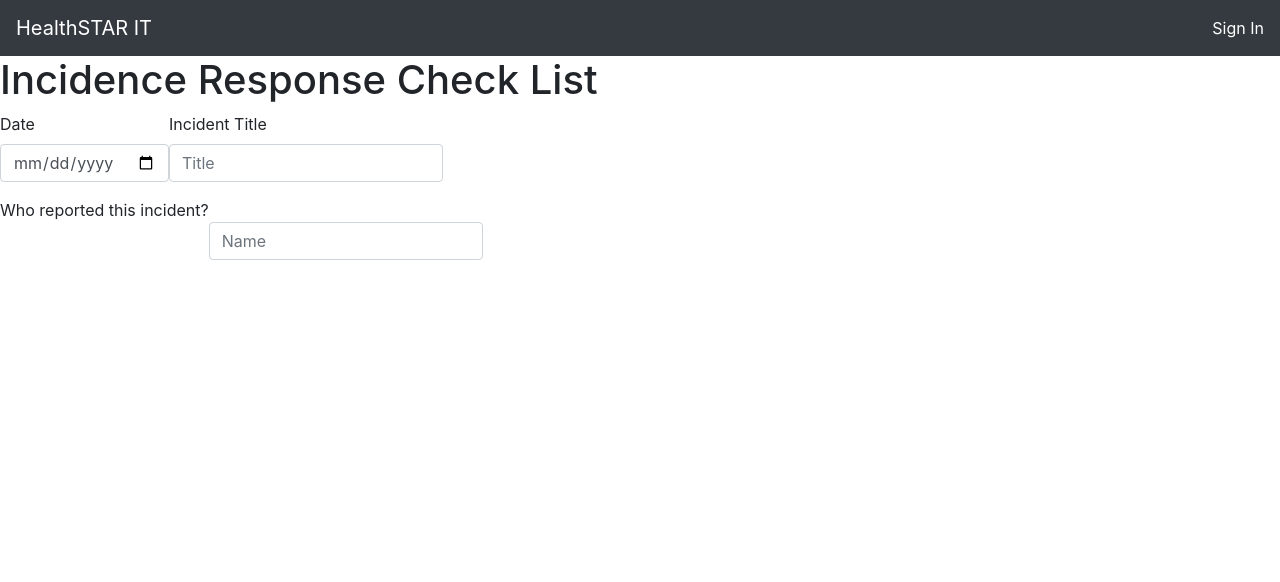
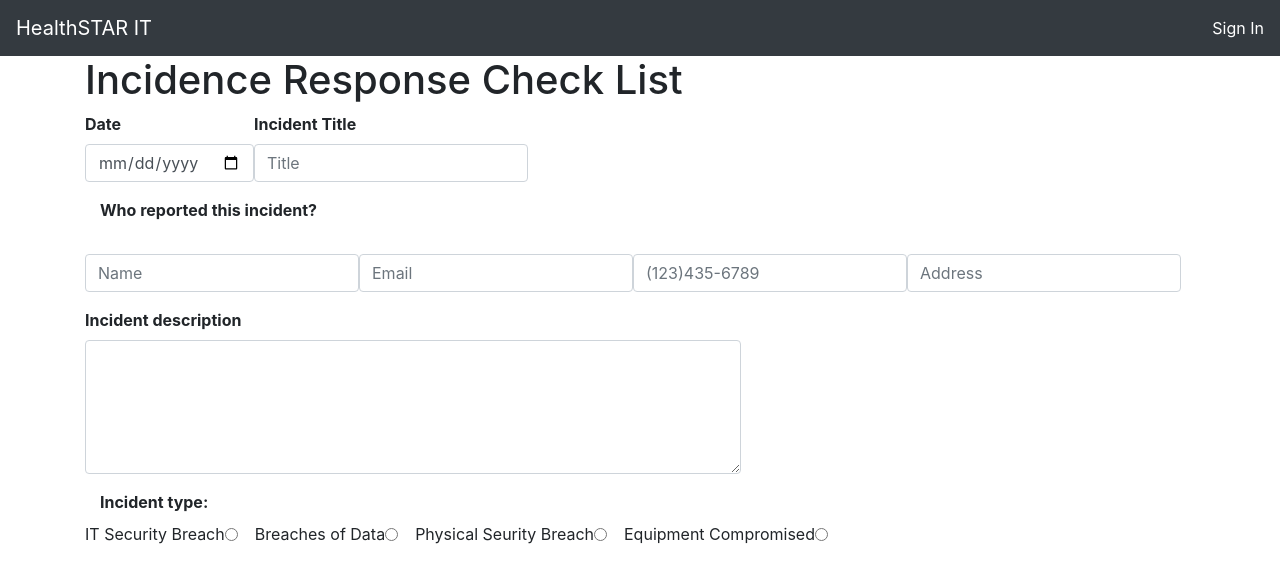
Before and after one commit to patrick-salvatore/IT-ticketer, a React (Create React App) app in the folder client/: page /newform in a window 1280 px wide. Shown: the top 582 px of the page. Built offline with nearby package versions, Linux system fonts and the light colour scheme.

Commit message:
I know understand why there are so many libraries that are meant to make forms easier to handle

```diff
--- a/client/src/Components/Home/Dashboard/NewForm/Checkbox.js
+++ b/client/src/Components/Home/Dashboard/NewForm/Checkbox.js
@@ -2,15 +2,16 @@ import React from 'react'
 
 const Checkbox = props => {
   return (
-    <div class="form-check form-check-inline">
+    <div className="form-check form-check-inline">
         <label forhtml = {props.name} className = 'form-check-label'> {props.title} </label>
         <input
             className = 'form-check-input'
-            type = 'checkbox'
+            type = {props.type}
             name = {props.name}
             value = {props.value}
+            // checked = {props.checked}
+            {...props}
         >
-            {props.name}
         </input>
     </div>
   )
--- a/client/src/Components/Home/Dashboard/NewForm/Input.js
+++ b/client/src/Components/Home/Dashboard/NewForm/Input.js
@@ -3,13 +3,14 @@ import React from 'react'
 const Input = props => {
   return (
     <div className = 'form-group'>
-     <label forhtml = {props.name} className = 'form-label'> {props.title} </label>
-      <input className = 'form-control'
-            type = {props.type}
-            name = {props.name}
-            value = {props.value}
-            placeholder ={props.placeholder}
-            {...props}
+     <label forhtml = {props.name} className = 'form-label font-weight-bold'> {props.title} </label>
+      <input
+        className = 'form-control'
+        type = {props.type}
+        name = {props.name}
+        value = {props.value}
+        placeholder ={props.placeholder}
+        {...props}
       />
     </div>
   )
--- a/client/src/Components/Home/Dashboard/NewForm/NewForm.js
+++ b/client/src/Components/Home/Dashboard/NewForm/NewForm.js
@@ -2,8 +2,10 @@ import React, { Component } from 'react'
 import Navbar from '../../Navbar/Navbar';
 
 import Input from './Input'
-import Textarea from './TextArea'
+import TextArea from './TextArea'
 import Checkbox from './Checkbox'
+
+// new form container the handled the state interpulation and makes API calls
 
 export default class NewForm extends Component {
   constructor() {
@@ -14,25 +16,30 @@ export default class NewForm extends Component {
         date: '',
         incident_title: '',
         incident_owner: '',
+        owner_email: '',
+        owner_tel: '',
+        owner_add: '',
+        incident_desc: '',
+        incident_type: '',
+
       }
     }
   }
 
   changeHandler = (e) => {
-    let value = e.target.type === 'checkbox' ? e.target.check : e.target.value
+    let value = e.target.value
     let name = e.target.name
     let formFields = {...this.state.formFields, [name]: value}
-    // e.persist()
     this.setState(() => (
       {formFields}
     ), () => console.log(this.state))
-
   }
 
   render() {
     return (
       <div>
         <Navbar/>
+        <div className = 'container'>
         <h1>Incidence Response Check List</h1>
           <form className = 'container-fluid'>
             <div className='row'>
@@ -52,8 +59,8 @@ export default class NewForm extends Component {
                 onChange = {this.changeHandler}
               />
             </div>
+            <label className = 'form-group-label font-weight-bold'>Who reported this incident?</label>
             <div className = 'row'>
-          <label className = 'form-group-label'>Who reported this incident?</label>
               <Input
                 type = 'text'
                 name = 'incident_owner'
@@ -61,8 +68,73 @@ export default class NewForm extends Component {
                 value = {this.state.formFields.incident_owner}
                 onChange =  {this.changeHandler}
               />
+              <Input
+                type = 'email'
+                name = 'owner_email'
+                placeholder = 'Email'
+                value = {this.state.formFields.owner_email}
+                onChange =  {this.changeHandler}
+                />
+                <Input
+                type = 'tel'
+                name = 'owner_tel'
+                placeholder = '(123)435-6789'
+                value = {this.state.formFields.owner_tel}
+                onChange =  {this.changeHandler}
+                />
+                <Input
+                type = 'text'
+                name = 'owner_add'
+                placeholder = 'Address'
+                value = {this.state.formFields.owner_add}
+                onChange =  {this.changeHandler}
+                />
+              </div>
+              <div className='row'>
+                <TextArea
+                  title = 'Incident description'
+                  type = 'text'
+                  name = 'incident_desc'
+                  rows = '5'
+                  cols = '60'
+                  value = {this.state.formFields.incident_desc}
+                  onChange = {this.changeHandler}
+                />
+              </div>
+              <label className = 'form-group-label font-weight-bold'>Incident type: </label>
+              <div className='row'>
+                <Checkbox
+                  title = 'IT Security Breach'
+                  type = 'radio'
+                  name = 'incident_type'
+                  value = 'securityBreach_IT'
+                  onClick = {this.changeHandler}
+                />
+                <Checkbox
+                  title = 'Breaches of Data'
+                  type = 'radio'
+                  name = 'incident_type'
+                  value = 'dataBreach'
+                  onClick = {this.changeHandler}
+                />
+                <Checkbox
+                  title = 'Physical Seurity Breach'
+                  type = 'radio'
+                  name = 'incident_type'
+                  value = 'securityBreach_P'
+                  onClick = {this.changeHandler}
+                />
+                 <Checkbox
+                  title = 'Equipment Compromised'
+                  type = 'radio'
+                  name = 'incident_type'
+                  value = 'equipment'
+                  onClick = {this.changeHandler}
+                />
+                <div className = 'row'></div>
               </div>
           </form>
+        </div>
       </div>
     )
   }
--- a/client/src/Components/Home/Dashboard/NewForm/TextArea.js
+++ b/client/src/Components/Home/Dashboard/NewForm/TextArea.js
@@ -1,16 +1,20 @@
 import React from 'react'
+
 
 const TextArea = props => {
   return (
     <div className = 'form-group'>
-      <label forhtml = {props.name} className = 'form-label'> {props.title} </label>
+      <label forhtml = {props.name} className = 'form-label font-weight-bold'> {props.title} </label>
       <textarea
+        className = 'form-control'
         name = {props.name}
         value = {props.value}
         placeholder = {props.placeholder}
-        rows = {props.row}
+        rows = {props.rows}
+        cols = {props.cols}
         maxLength = '250'
         spellCheck = 'true'
+        {...props}
       />
     </div>
   )
```
Lines whose indentation alone changed are shown as unchanged.
